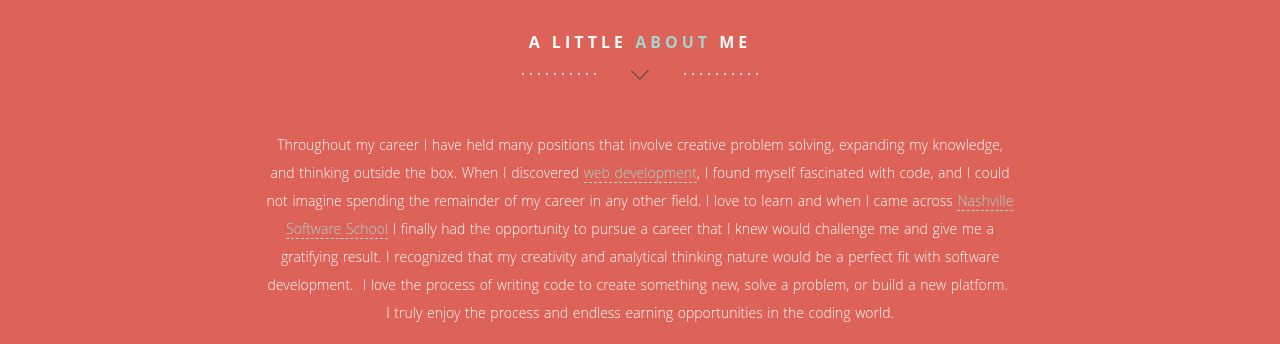
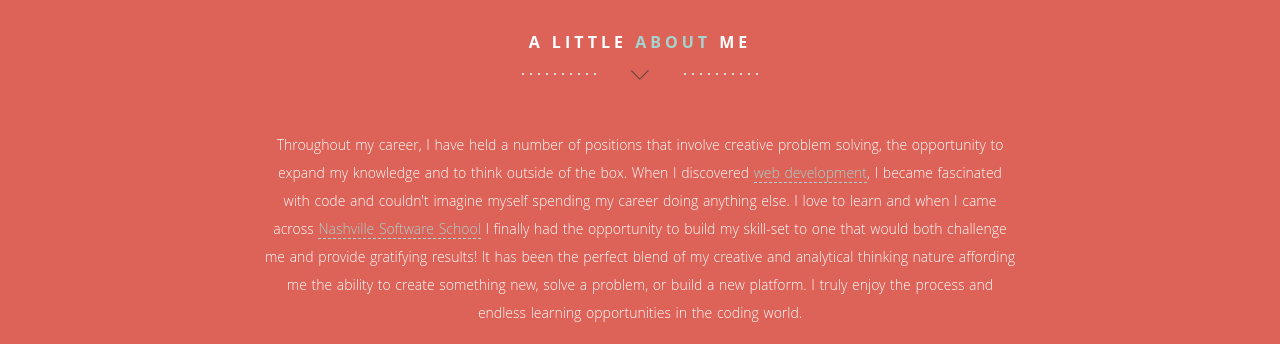
Before and after one commit to kgalleg/karla-gallegos-portfolio, a plain HTML site: page index.html in a window 1280 px wide. Shown: the part 900-1244 px from the top of the page. Drawn offline with nearby package versions, Linux system fonts and the light colour scheme; some packages are replaced by stand-ins of ours.

Commit message:
changed resume and edited about me

```diff
--- a/index.html
+++ b/index.html
@@ -112,7 +112,8 @@
               <div class="col-md-8 col-md-offset-2 wp1">
                 <h1 class="arrow">A little <span>about</span> me</h1><!-- Headline -->
 				<!-- about / welcome text -->
-                <p>Throughout my career I have held many positions that involve creative problem solving, expanding my knowledge, and thinking outside the box. When I discovered <a href="index.html#portfolio">web development</a>, I found myself fascinated with code, and I could not imagine spending the remainder of my career in any other field. I love to learn and when I came across <a href="www.nashvillesoftwareschool.com">Nashville Software School</a> I finally had the opportunity to pursue a career that I knew would challenge me and give me a gratifying result. I recognized that my creativity and analytical thinking nature would be a perfect fit with software development.  I love the process of writing code to create something new, solve a problem, or build a new platform.  I truly enjoy the process and endless earning opportunities in the coding world.</p>
+                <p>Throughout my career, I have held a number of positions that involve creative problem solving, the opportunity to expand my knowledge and to think outside of the box. When I discovered <a href="index.html#portfolio">web development</a>, I became fascinated with code and couldn't imagine myself spending my career doing anything else. I love to learn and when I came across <a href="www.nashvillesoftwareschool.com">Nashville Software School</a> I finally had the opportunity to build my skill-set to one that would both challenge me and provide gratifying results! It has been the perfect blend of my creative and analytical thinking nature affording me the ability to create something new, solve a problem, or build a new platform.
+                I truly enjoy the process and endless learning opportunities in the coding world.</p>
               </div>
             </div>
           </div>
```
Also changed, not shown: 3 other files.
